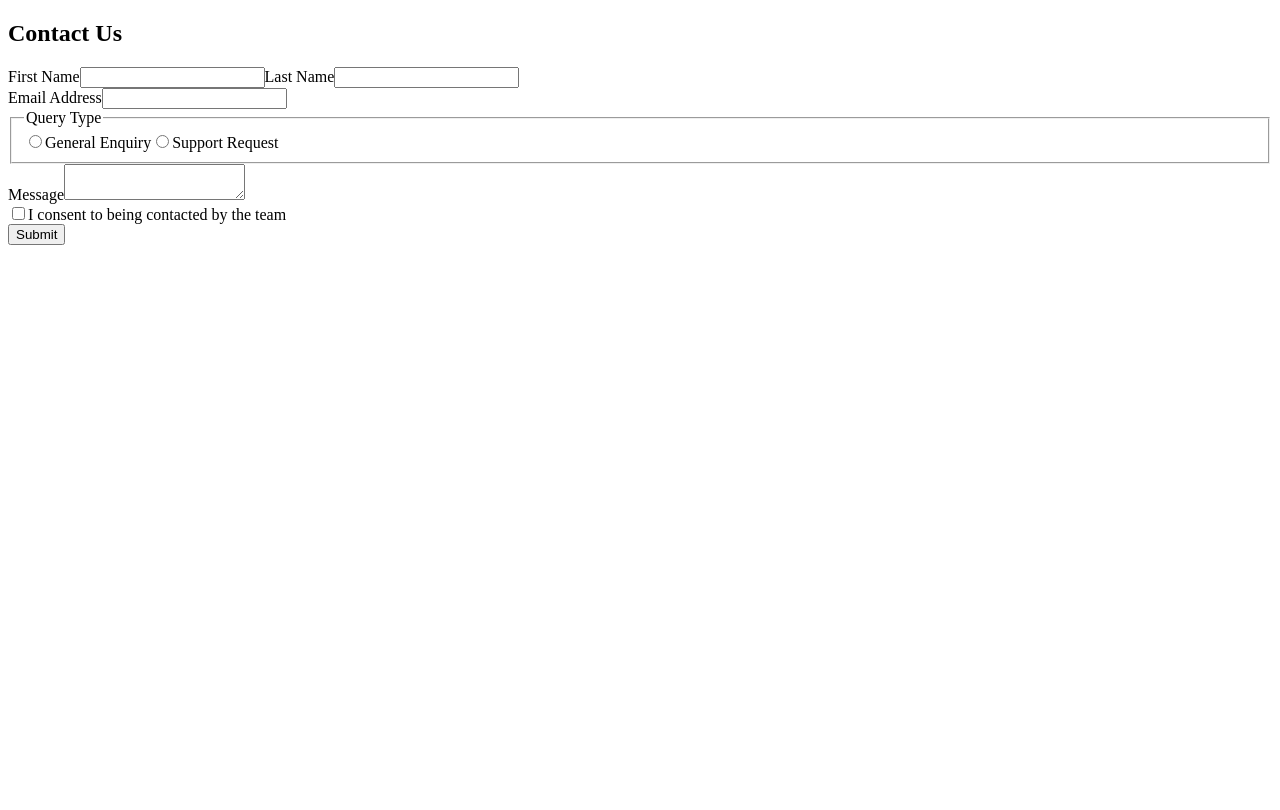
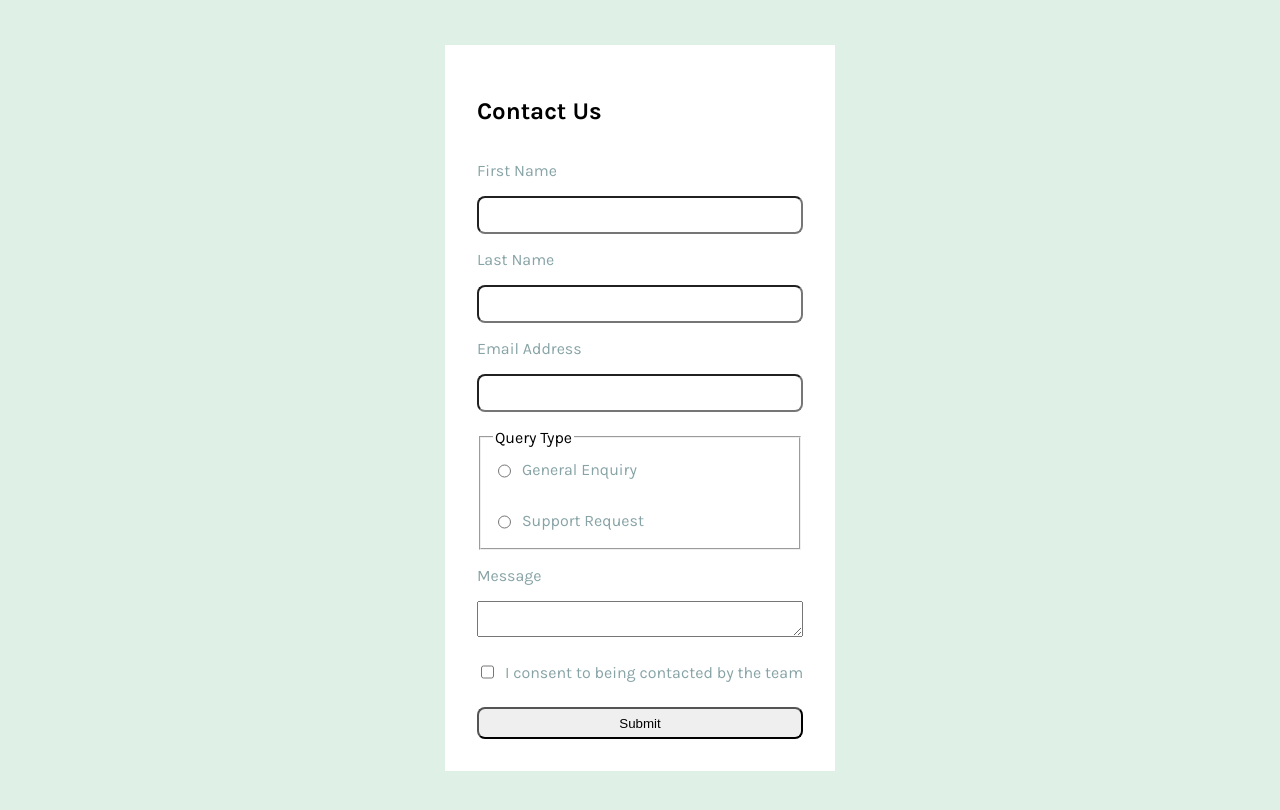
Before and after one commit to VuDucTriJoseph/251003-contact-form, a React (Vite) app: page / in a window 1280 px wide. Shown: the top 810 px of the page. Built offline with nearby package versions, Linux system fonts and the light colour scheme.

Commit message:
styling and restructure for styling

```diff
--- a/components/contactForm.jsx
+++ b/components/contactForm.jsx
@@ -9,7 +9,8 @@ function ContactForm() {
     formState: { errors },
     reset,
   } = useForm();
-  const { isSubmmited, setIsSubmited } = useState(false);
+
+  const [isSubmmited, setIsSubmited] = useState(false);
 
   function onSubmit(data) {
     console.log(data);
@@ -23,6 +24,7 @@ function ContactForm() {
     //hide success mes after 3s
     setTimeout(() => setIsSubmited(false), 3000);
   }
+
   return (
     <>
       <form id="form-contact" onSubmit={handleSubmit(onSubmit)} noValidate>
@@ -40,7 +42,9 @@ function ContactForm() {
             {...register("firstName", { required: "This field is required" })}
           />
           {errors.firstName && (
-            <p id="name-firstName--required">{errors.firstName.message}</p>
+            <p className="arlet" id="name-firstName--required">
+              {errors.firstName.message}
+            </p>
           )}
 
           <label htmlFor="name-lastName">Last Name</label>
@@ -58,7 +62,9 @@ function ContactForm() {
             })}
           />
           {errors.lastName && (
-            <p id="name-lastName--required">{errors.lastName.message}</p>
+            <p className="arlet" id="name-lastName--required">
+              {errors.lastName.message}
+            </p>
           )}
         </div>
         <div className="email">
@@ -81,10 +87,14 @@ function ContactForm() {
             })}
           />
           {errors.email?.type === "pattern" && (
-            <p id="email-invalid">{errors.email.message}</p>
+            <p className="arlet" id="email-invalid">
+              {errors.email.message}
+            </p>
           )}
           {errors.email?.type === "required" && (
-            <p id="email-required">{errors.email.message}</p>
+            <p className="arlet" id="email-required">
+              {errors.email.message}
+            </p>
           )}
         </div>
         <fieldset
@@ -93,6 +103,7 @@ function ContactForm() {
           aria-invalid={errors.queryType ? "true" : "false"}
         >
           <legend>Query Type</legend>
+          <label className="tick-box">
             <input
               type="radio"
               //   name="queryType"
@@ -102,8 +113,9 @@ function ContactForm() {
               })}
               id="query-general"
             />
-          <label htmlFor="query-general">General Enquiry</label>
-
+            General Enquiry
+          </label>
+          <label className="tick-box">
             <input
               type="radio"
               //   name="queryType"
@@ -111,10 +123,13 @@ function ContactForm() {
               id="query-support"
               {...register("queryType")}
             />
-          <label htmlFor="query-support">Support Request</label>
+            Support Request
+          </label>
 
           {errors.queryType && (
-            <p id="query-selected">{errors.queryType.message}</p>
+            <p className="arlet" id="query-selected">
+              {errors.queryType.message}
+            </p>
           )}
         </fieldset>
         <div className="text-mes">
@@ -126,35 +141,43 @@ function ContactForm() {
             aria-required="true"
             aria-invalid={errors.message ? "true" : "false"}
             aria-describedby="message-required"
-            {...register("message", { require: "This field is required" })}
+            {...register("message", { required: "This field is required" })}
           ></textarea>
           {errors.message && (
-            <p id="message-required">{errors.message.message}</p>
+            <p className="arlet" id="message-required">
+              {errors.message.message}
+            </p>
           )}
         </div>
         <div className="accept">
+          <label className="tick-box">
             <input
               type="checkbox"
               //   name="accept"
               id="accept"
-            value="true"
+              // value="true"
               //   required
               aria-required="true"
               aria-invalid={errors.accept ? "true" : "false"}
               aria-describedby="accept-required"
               {...register("accept", {
-              require: "To submit this form, please consent to being contacted",
+                required:
+                  "To submit this form, please consent to being contacted",
               })}
             />
-          <label htmlFor="accept">
             I consent to being contacted by the team
           </label>
-          {errors.accept && <p id="accept-required">{errors.accept.message}</p>}
+          {errors.accept && (
+            <p className="arlet" id="accept-required">
+              {errors.accept.message}
+            </p>
+          )}
         </div>
 
         <input type="submit" />
       </form>
       {isSubmmited && <Message />}
+      {/* <Message /> */}
     </>
   );
 }
--- a/components/message.jsx
+++ b/components/message.jsx
@@ -1,7 +1,7 @@
 function Message() {
   return (
     <div className="message" role="status" aria-live="polite">
-      <h1>
+      <h3>
         <svg
           xmlns="http://www.w3.org/2000/svg"
           width="20"
@@ -15,7 +15,7 @@ function Message() {
           />
         </svg>{" "}
         Message Sent!
-      </h1>
+      </h3>
       <p>Thanks for completing the form. We'll be in touch soon!</p>
     </div>
   );
--- a/index.html
+++ b/index.html
@@ -1,9 +1,15 @@
-<!doctype html>
+<!DOCTYPE html>
 <html lang="en">
   <head>
     <meta charset="UTF-8" />
     <link rel="icon" type="image/svg+xml" href="/vite.svg" />
     <meta name="viewport" content="width=device-width, initial-scale=1.0" />
+    <link rel="preconnect" href="https://fonts.googleapis.com" />
+    <link rel="preconnect" href="https://fonts.gstatic.com" crossorigin />
+    <link
+      href="https://fonts.googleapis.com/css2?family=Karla:ital,wght@0,200..800;1,200..800&display=swap"
+      rel="stylesheet"
+    />
     <title>251003-contact-form</title>
   </head>
   <body>
--- a/src/index.css
+++ b/src/index.css
@@ -0,0 +1,56 @@
+:root {
+  font-family: "Karla", sans-serif;
+  font-size: 16px;
+}
+body {
+  min-height: 100vh;
+  display: flex;
+  flex-direction: column;
+  align-items: center;
+  justify-content: center;
+  background-color: hsl(148, 38%, 91%);
+}
+.message {
+  position: absolute;
+  top: 1rem;
+  background-color: hsl(187, 24%, 22%);
+  color: hsl(0, 0%, 100%);
+  z-index: 10;
+  padding: 1rem 2rem;
+  border-radius: 1rem;
+  display: flex;
+  flex-direction: column;
+  justify-content: center;
+}
+#root {
+  background-color: hsl(0, 0%, 100%);
+}
+#form-contact {
+  display: flex;
+  flex-direction: column;
+  gap: 1rem;
+  padding: 2rem;
+}
+#form-contact div,
+fieldset {
+  display: flex;
+  flex-direction: column;
+  gap: 1rem;
+}
+input {
+  height: 2rem;
+  border-radius: 0.5rem;
+  cursor: pointer;
+}
+label {
+  color: hsl(186, 15%, 59%);
+}
+.tick-box {
+  display: flex;
+  align-items: center;
+  gap: 0.5rem;
+  cursor: pointer;
+}
+.arlet {
+  color: hsl(0, 66%, 54%);
+}
```
Lines whose indentation alone changed are shown as unchanged.
